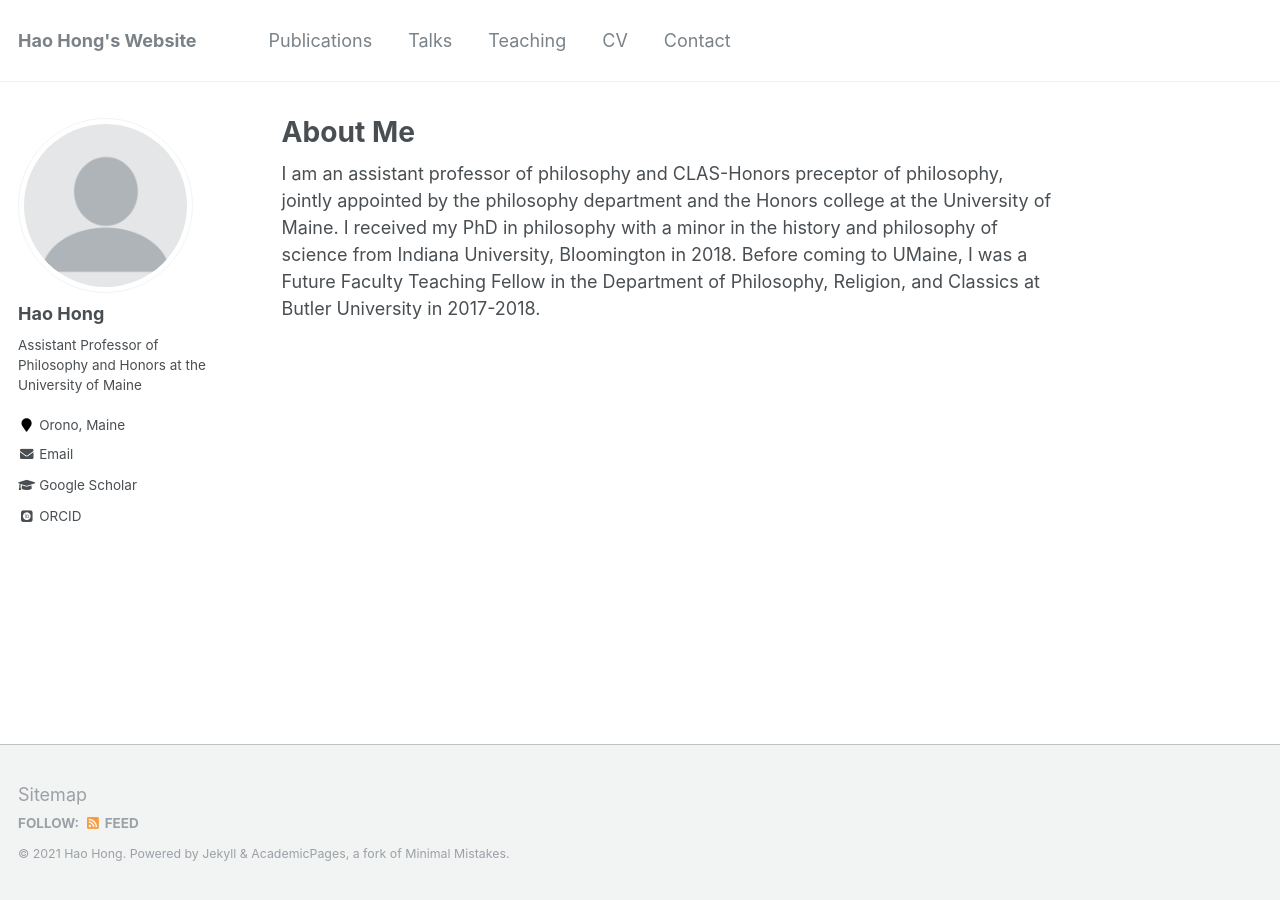
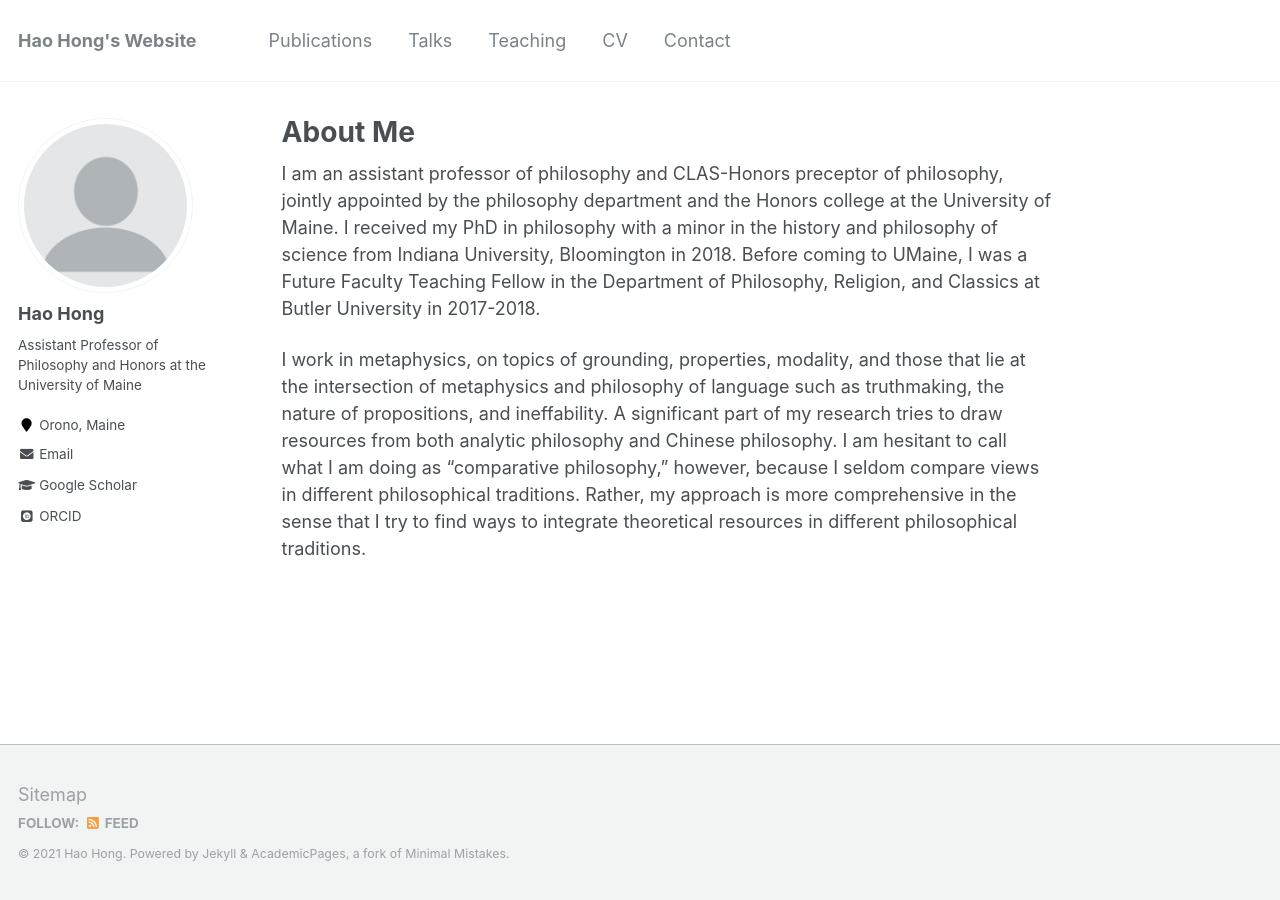
Before and after one commit to hao-hong/hao-hong.github.io, a Jekyll site: the page built from _pages/about.md, in a window 1280 px wide. Built offline with Jekyll 4.4.1, drawn with Linux system fonts in a browser that asks for light colours; some web fonts are replaced.

Commit message:
Update about.md

```diff
--- a/_pages/about.md
+++ b/_pages/about.md
@@ -9,3 +9,5 @@ redirect_from:
 ---
 
 I am an assistant professor of philosophy and CLAS-Honors preceptor of philosophy, jointly appointed by the philosophy department and the Honors college at the University of Maine. I received my PhD in philosophy with a minor in the history and philosophy of science from Indiana University, Bloomington in 2018. Before coming to UMaine, I was a Future Faculty Teaching Fellow in the Department of Philosophy, Religion, and Classics at Butler University in 2017-2018.
+
+I work in metaphysics, on topics of grounding, properties, modality, and those that lie at the intersection of metaphysics and philosophy of language such as truthmaking, the nature of propositions, and ineffability. A significant part of my research tries to draw resources from both analytic philosophy and Chinese philosophy. I am hesitant to call what I am doing as "comparative philosophy," however, because I seldom compare views in different philosophical traditions. Rather, my approach is more comprehensive in the sense that I try to find ways to integrate theoretical resources in different philosophical traditions.
```
